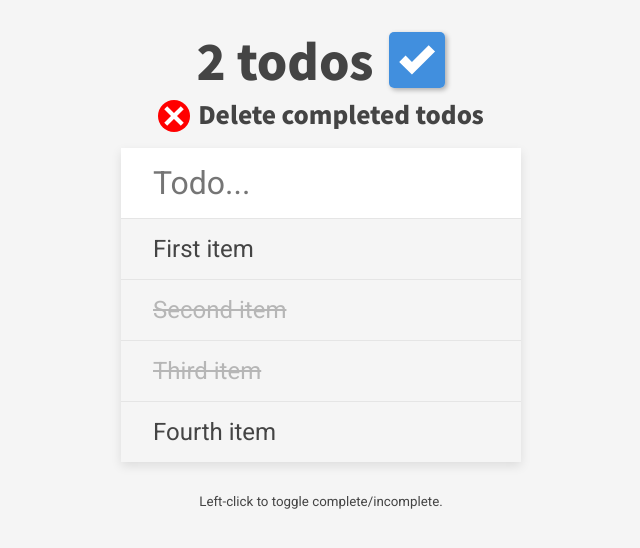
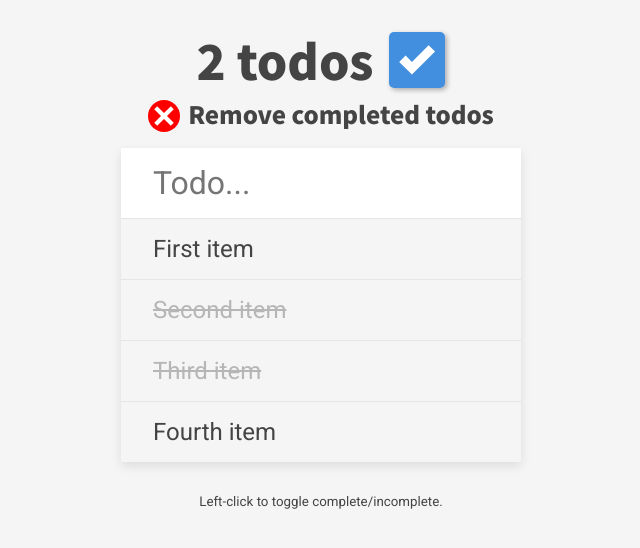
Before and after one commit to mark-tripney/todo-react, a React (Create React App) app: page / in a window 1280 px wide. Shown: the top 548 px of the page, without its empty margins (319-959 px from the left). Built offline with nearby package versions, Linux system fonts and the light colour scheme.

Commit message:
Fix 'disable' action on button when there are no todos to remove

```diff
--- a/src/components/Heading.js
+++ b/src/components/Heading.js
@@ -1,21 +1,24 @@
 import React from "react";
 import logo from "../img/checkbox-logo.svg";
 
-const Heading = ({ count, todos, handleDeleteCompleted }) => {
+const Heading = ({count, todos, handleDeleteCompleted}) => {
   return (
       <>
         <div className="heading">
           <h1>
             {count ? count : ""} {count > 1 || count === 0 ? "todos" : "todo"}
           </h1>
-        <img src={logo} id="logo" alt="A tick within a square" />
+          <img src={logo} id="logo" alt="A tick within a square"/>
         </div>
         <div className="delete-completed">
-        <button className="delete-completed-btn" disabled={count===0 && todos===0} onClick={handleDeleteCompleted}>
+          <button
+              className="delete-completed-btn"
+              disabled={count === todos.length}
+              onClick={handleDeleteCompleted}
+          >
             <svg
                 className="delete-completed-svg"
                 role="button"
-            width="2rem"
                 viewBox="0 0 400 400"
                 version="1.1"
                 xmlns="http://www.w3.org/2000/svg"
@@ -30,7 +33,7 @@ const Heading = ({ count, todos, handleDeleteCompleted }) => {
                   fillRule="evenodd"
               >
                 <g id="Delete-button">
-                <circle id="Oval" fill="#ff0000" cx="200" cy="200" r="200" />
+                  <circle id="Oval" fill="#ff0000" cx="200" cy="200" r="200"/>
                   <g
                       id="X"
                       transform="translate(78.000000, 78.000000)"
@@ -57,10 +60,13 @@ const Heading = ({ count, todos, handleDeleteCompleted }) => {
               </g>
             </svg>
           </button>
-        <h2>{todos.length === 0 ? "Nothing to delete"
-            : todos.length > 0 && count === todos.length ? "Nothing to Delete"
-            : "Delete completed todos"
-        }</h2>
+          <h2>
+            {todos.length === 0
+                ? "Nothing to remove"
+                : todos.length > 0 && count === todos.length
+                    ? "No completed todos"
+                    : "Remove completed todos"}
+          </h2>
         </div>
       </>
   );
--- a/src/index.css
+++ b/src/index.css
@@ -75,11 +75,6 @@ h1, h2 {
     cursor: not-allowed;
 }
 
-.delete-completed-btn:enabled .delete-completed-btn:hover {
-    /* Start the shake animation and make the animation last for 0.5 seconds */
-    animation: shake 0.5s;
-}
-
 .heading {
     display: flex;
     flex-direction: row;
```
Lines whose indentation alone changed are shown as unchanged.
